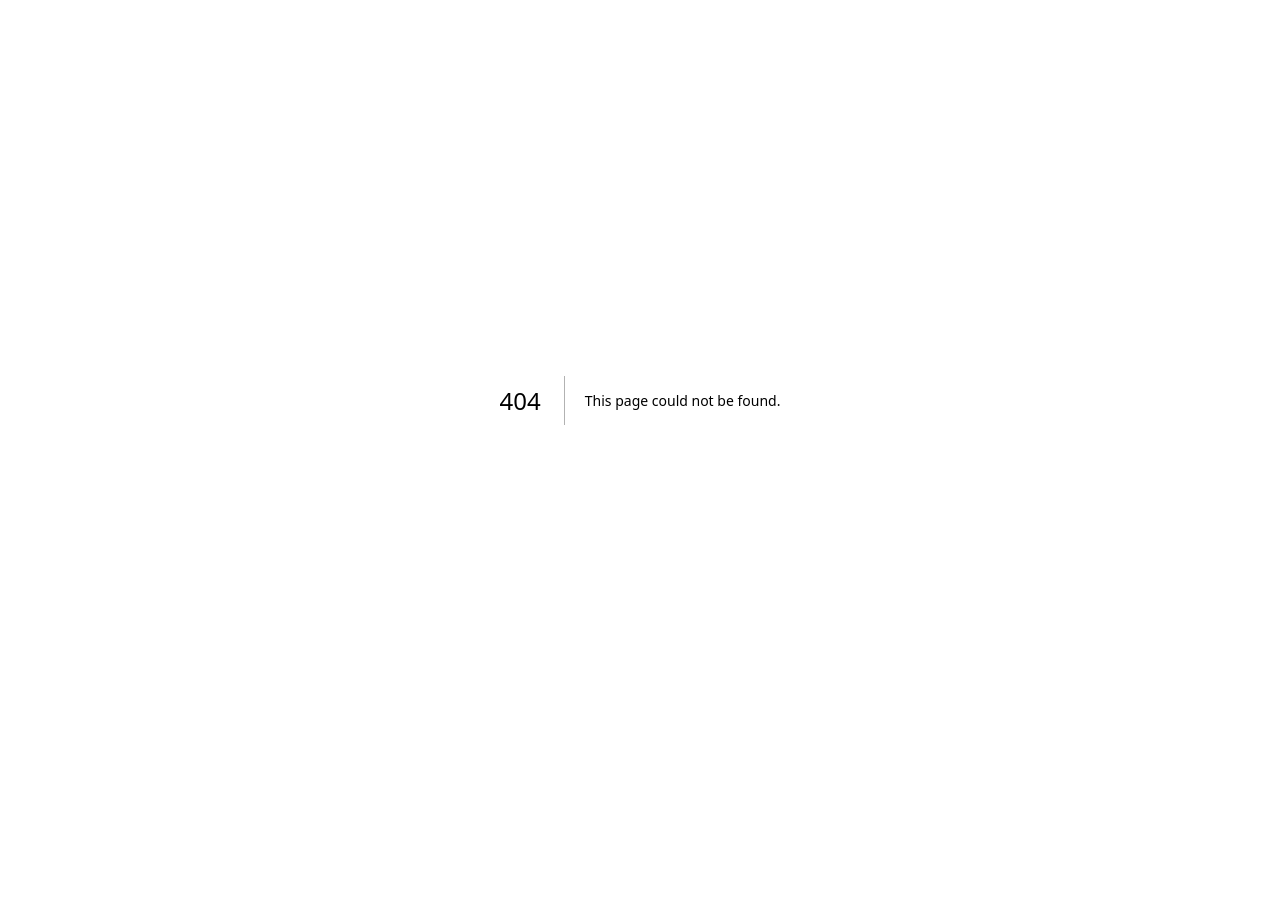
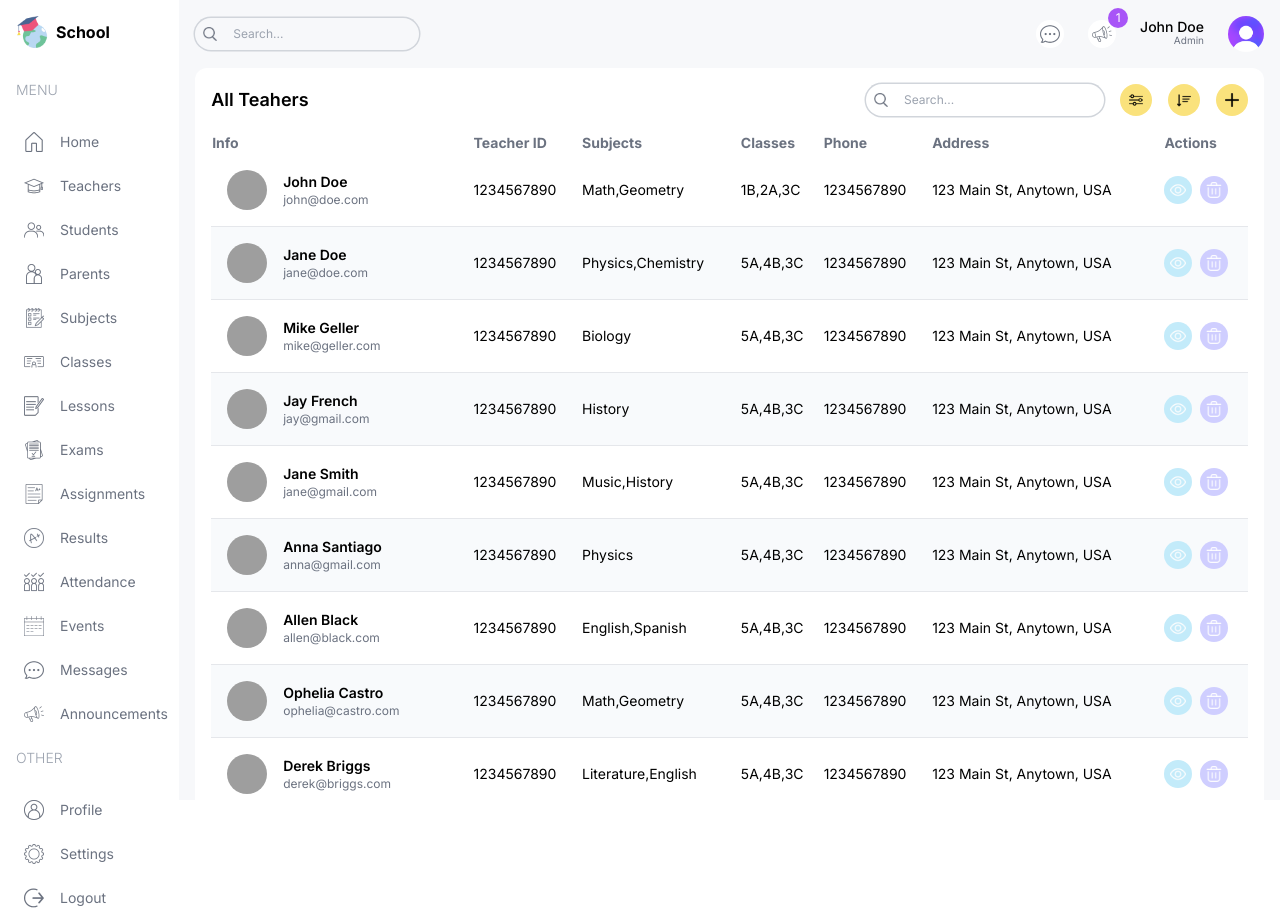
Before and after one commit to vitwits/school_dashboard, a Next.js app: page /list/teachers in a window 1280 px wide. Before the commit this address had no page. Before the commit the page ends 800 px from the top, so only its background shows below. Built offline with nearby package versions, Linux system fonts and the light colour scheme; grey boxes are pictures that could not be loaded.

Commit message:
added teachers list page on menu

```diff
--- a/next.config.mjs
+++ b/next.config.mjs
@@ -1,4 +1,10 @@
 /** @type {import('next').NextConfig} */
-const nextConfig = {};
+const nextConfig = {
+  images:{
+    remotePatterns:[
+      {hostname: "images.pexels.com"}
+    ]
+  }
+};
 
 export default nextConfig;
--- /dev/null
+++ b/src/app/(dashboard)/list/teachers/page.tsx
@@ -0,0 +1,123 @@
+import TableSearch from "@/components/TableSearch";
+import React from "react";
+import Image from "next/image";
+import Pagination from "@/components/Pagination";
+import Table from "@/components/Table";
+import Link from "next/link";
+import { role, teachersData } from "@/lib/data";
+
+type Teacher = {
+  id: number;
+  teacherId: string;
+  name: string;
+  email?: string;
+  photo: string;
+  phone: string;
+  subjects: string[];
+  classes: string[];
+  address: string;
+};
+
+const columns = [
+  {
+    header: "Info",
+    accessor: "info",
+  },
+  {
+    header: "Teacher ID",
+    accessor: "teacherId",
+    className: "hidden md:table-cell",
+  },
+  {
+    header: "Subjects",
+    accessor: "subjects",
+    className: "hidden md:table-cell",
+  },
+  {
+    header: "Classes",
+    accessor: "classes",
+    className: "hidden md:table-cell",
+  },
+  {
+    header: "Phone",
+    accessor: "phone",
+    className: "hidden lg:table-cell",
+  },
+  {
+    header: "Address",
+    accessor: "address",
+    className: "hidden lg:table-cell",
+  },
+  {
+    header: "Actions",
+    accessor: "actions",
+  },
+];
+
+const TeacherList = () => {
+  const renderRow = (item: Teacher) => (
+    <tr key={item.id} className="border-b border-gray-200 even:bg-slate-50 text-sm hover:bg-lamaPurpleLight">
+      <td className="flex items-center gap-4 p-4">
+        <Image
+          src={item.photo}
+          alt=""
+          width={40}
+          height={40}
+          className="md:hidden xl:block w-10 h-10 rounded-full object-cover"
+        />
+        <div className="flex flex-col">
+          <h3 className="font-semibold">{item.name}</h3>
+          <p className="text-xs text-gray-500">{item?.email}</p>
+        </div>
+      </td>
+      <td className="hidden md:table-cell">{item.teacherId}</td>
+      <td className="hidden md:table-cell">{item.subjects.join(",")}</td>
+      <td className="hidden md:table-cell">{item.classes.join(",")}</td>
+      <td className="hidden md:table-cell">{item.phone}</td>
+      <td className="hidden md:table-cell">{item.address}</td>
+      <td>
+        <div className="flex items-center gap-2">
+          <Link href={`/list/teachers/${item.id}`}>
+            <button className="w-7 h-7 flex items-center justify-center rounded-full bg-lamaSky">
+              <Image src="/view.png" alt="" width={16} height={16} />
+            </button>
+          </Link>
+          {role === "admin" && (
+            <button className="w-7 h-7 flex items-center justify-center rounded-full bg-lamaPurple">
+              <Image src="/delete.png" alt="" width={16} height={16} />
+            </button>
+          )}
+        </div>
+      </td>
+    </tr>
+  );
+
+  return (
+    <div className="bg-white p-4 rounded-xl flex-1 m-4 mt-0">
+      {/* TOP */}
+      <div className="flex items-center justify-between">
+        <h1 className="hidden md:block text-lg font-semibold">All Teahers</h1>
+        <div className="flex flex-col md:flex-row items-center gap-4 w-full md:w-auto">
+          <TableSearch />
+          <div className="flex items-center gap-4 self-end">
+            <button className="w-8 h-8 flex items-center justify-center rounded-full bg-lamaYellow">
+              <Image src="/filter.png" alt="" width={14} height={14} />
+            </button>
+            <button className="w-8 h-8 flex items-center justify-center rounded-full bg-lamaYellow">
+              <Image src="/sort.png" alt="" width={14} height={14} />
+            </button>
+            <button className="w-8 h-8 flex items-center justify-center rounded-full bg-lamaYellow">
+              <Image src="/plus.png" alt="" width={14} height={14} />
+            </button>
+          </div>
+        </div>
+      </div>
+      {/* LIST */}
+      <Table columns={columns} renderRow={renderRow} data={teachersData} />
+      {/* PAGINATION */}
+      <Pagination />
+    </div>
+  );
+};
+
+export default TeacherList;
--- /dev/null
+++ b/src/components/Pagination.tsx
@@ -0,0 +1,27 @@
+import React from "react";
+
+const Pagination = () => {
+  return (
+    <div className="p-4 flex items-center justify-between text-gray-500">
+      <button
+        disabled
+        className="py-2 px-4 rounded-md bg-slate-200 text-sm font-semibold disabled:opacity-50 disabled:cursor-not-allowed"
+      >
+        Prev
+      </button>
+      <div className="flex items-center gap-2 text-sm">
+        <button className="px-2 rounded-sm bg-lamaSky">1</button>
+        <button className="px-2 rounded-sm">2</button>
+        <button className="px-2 rounded-sm">3</button>
+        ...
+        <button className="px-2 rounded-sm">10</button>
+
+      </div>
+      <button className="py-2 px-4 rounded-md bg-slate-200 text-sm font-semibold disabled:opacity-50 disabled:cursor-not-allowed">
+        Next
+      </button>
+    </div>
+  );
+};
+
+export default Pagination;
--- /dev/null
+++ b/src/components/Table.tsx
@@ -0,0 +1,26 @@
+import React from "react";
+
+const Table = ({
+  columns,
+  renderRow,
+  data,
+}: {
+  columns: { header: string; accessor: string; className?: string }[];
+  renderRow: (item: any) => React.ReactNode;
+  data: any[];
+}) => {
+  return (
+    <table className="w-full mt-4">
+      <thead>
+        <tr className="text-left text-gray-500 text-sm">
+          {columns.map((col) => (
+            <th key={col.accessor} className={col.className}>{col.header}</th>
+          ))}
+        </tr>
+      </thead>
+      <tbody>{data.map((item) => renderRow(item))}</tbody>
+    </table>
+  );
+};
+
+export default Table;
--- /dev/null
+++ b/src/components/TableSearch.tsx
@@ -0,0 +1,18 @@
+import React from "react";
+import Image from "next/image";
+
+const TableSearch = () => {
+  return (
+    <div className="w-full md:w-auto flex items-center gap-2 text-xs rounded-full ring-[1.5px] ring-gray-300 px-2">
+      <Image src="/search.png" alt="" width={14} height={14} />
+      <input
+        type="text"
+        placeholder="Search..."
+        className="w-[200px] p-2 bg-transparent outline-none"
+        data-sharkid="__0"
+      />
+    </div>
+  );
+};
+
+export default TableSearch;
```
